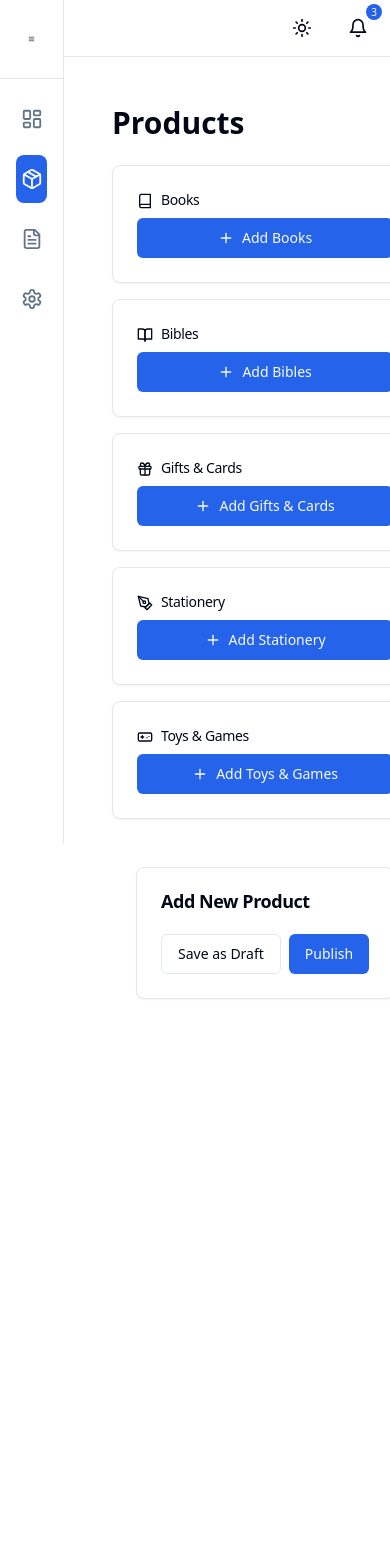
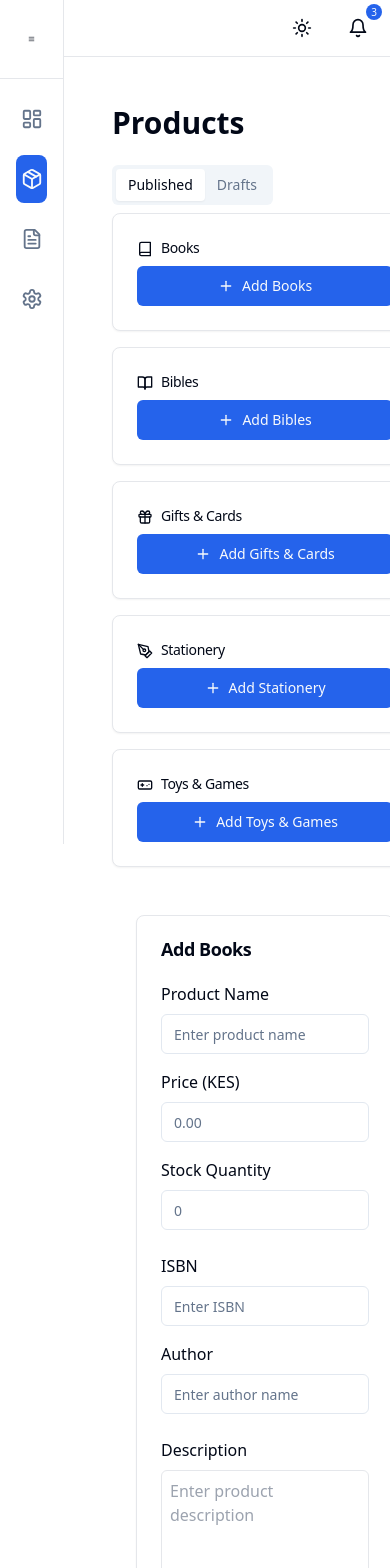
Before and after one commit to arnesssr/Inventra, a React (Vite) app: page /products/books/add in a window 390 px wide. Shown: the top 1568 px of the page. Before the commit the page ends 1071 px from the top, so only its background shows below. Built offline with nearby package versions, Linux system fonts and the light colour scheme.

Commit message:
feat: enhance ProductForm with category-specific fields for books and bibles; implement ProductsList for displaying published products; update routing for improved navigation

```diff
--- a/src/pages/products/ProductForm.tsx
+++ b/src/pages/products/ProductForm.tsx
@@ -1,8 +1,9 @@
 import { useState } from "react"
 import { useNavigate } from "react-router-dom"
 import { Card, CardContent, CardHeader, CardTitle } from "../../components/ui/Card"
+import { Input } from "../../components/ui/Input"
 import { Button } from "../../components/ui/Button"
-import { Input } from "../../components/ui/Input"
+import { Select, SelectContent, SelectItem, SelectTrigger, SelectValue } from "../../components/ui/Select"
 import { useStore } from "../../store/useStore"
 
 interface ProductFormProps {
@@ -12,41 +13,148 @@ interface ProductFormProps {
 export function ProductForm({ category }: ProductFormProps) {
   const navigate = useNavigate()
   const addProduct = useStore(state => state.addProduct)
+
   const [formData, setFormData] = useState({
     name: '',
     category: category || '',
-    price: 0,
-    stock: 0,
+    price: '',
+    stock: '',
+    isbn: '',
+    author: '',
+    version: '',
+    coverType: '',
+    description: '',
     status: 'draft' as const
   })
 
   const handleSubmit = (e: React.FormEvent, status: 'draft' | 'published') => {
     e.preventDefault()
-    addProduct({ ...formData, status })
+    addProduct({
+      ...formData,
+      price: parseFloat(formData.price),
+      stock: parseInt(formData.stock),
+      status
+    })
     navigate('/products')
+  }
+
+  const renderCategoryFields = () => {
+    switch (category) {
+      case 'books':
+        return (
+          <div className="grid gap-4 md:grid-cols-2">
+            <div className="space-y-2">
+              <label>ISBN</label>
+              <Input
+                value={formData.isbn}
+                onChange={e => setFormData({ ...formData, isbn: e.target.value })}
+                placeholder="Enter ISBN"
+              />
+            </div>
+            <div className="space-y-2">
+              <label>Author</label>
+              <Input
+                value={formData.author}
+                onChange={e => setFormData({ ...formData, author: e.target.value })}
+                placeholder="Enter author name"
+              />
+            </div>
+          </div>
+        )
+      case 'bibles':
+        return (
+          <div className="grid gap-4 md:grid-cols-2">
+            <div className="space-y-2">
+              <label>Version</label>
+              <Select value={formData.version} onValueChange={value => setFormData({ ...formData, version: value })}>
+                <SelectTrigger>
+                  <SelectValue placeholder="Select version" />
+                </SelectTrigger>
+                <SelectContent>
+                  <SelectItem value="KJV">King James Version</SelectItem>
+                  <SelectItem value="NIV">New International Version</SelectItem>
+                  <SelectItem value="ESV">English Standard Version</SelectItem>
+                </SelectContent>
+              </Select>
+            </div>
+            <div className="space-y-2">
+              <label>Cover Type</label>
+              <Select value={formData.coverType} onValueChange={value => setFormData({ ...formData, coverType: value })}>
+                <SelectTrigger>
+                  <SelectValue placeholder="Select cover type" />
+                </SelectTrigger>
+                <SelectContent>
+                  <SelectItem value="leather">Leather</SelectItem>
+                  <SelectItem value="hardcover">Hardcover</SelectItem>
+                  <SelectItem value="paperback">Paperback</SelectItem>
+                </SelectContent>
+              </Select>
+            </div>
+          </div>
+        )
+      default:
+        return null
+    }
   }
 
   return (
     <div className="space-y-6 p-6">
       <Card>
         <CardHeader>
-          <CardTitle>Add New Product</CardTitle>
+          <CardTitle>Add {category ? category.charAt(0).toUpperCase() + category.slice(1) : 'New Product'}</CardTitle>
         </CardHeader>
         <CardContent>
-          <form className="space-y-4">
-            {/* Add form fields for name, category, price, stock */}
+          <form className="space-y-6" onSubmit={e => e.preventDefault()}>
+            <div className="grid gap-4 md:grid-cols-2">
+              <div className="space-y-2">
+                <label>Product Name</label>
+                <Input
+                  value={formData.name}
+                  onChange={e => setFormData({ ...formData, name: e.target.value })}
+                  placeholder="Enter product name"
+                  required
+                />
+              </div>
+              <div className="space-y-2">
+                <label>Price (KES)</label>
+                <Input
+                  type="number"
+                  value={formData.price}
+                  onChange={e => setFormData({ ...formData, price: e.target.value })}
+                  placeholder="0.00"
+                  required
+                />
+              </div>
+              <div className="space-y-2">
+                <label>Stock Quantity</label>
+                <Input
+                  type="number"
+                  value={formData.stock}
+                  onChange={e => setFormData({ ...formData, stock: e.target.value })}
+                  placeholder="0"
+                  required
+                />
+              </div>
+            </div>
+
+            {renderCategoryFields()}
+
+            <div className="space-y-2">
+              <label>Description</label>
+              <textarea
+                className="w-full rounded-md border p-2"
+                value={formData.description}
+                onChange={e => setFormData({ ...formData, description: e.target.value })}
+                rows={4}
+                placeholder="Enter product description"
+              />
+            </div>
+
             <div className="flex justify-end gap-2">
-              <Button
-                type="button"
-                variant="outline"
-                onClick={(e) => handleSubmit(e, 'draft')}
-              >
+              <Button variant="outline" onClick={e => handleSubmit(e, 'draft')}>
                 Save as Draft
               </Button>
-              <Button
-                type="button"
-                onClick={(e) => handleSubmit(e, 'published')}
-              >
+              <Button onClick={e => handleSubmit(e, 'published')}>
                 Publish
               </Button>
             </div>
--- /dev/null
+++ b/src/pages/products/ProductsList.tsx
@@ -0,0 +1,35 @@
+import { useStore } from "../../store/useStore"
+import { Table, TableHeader, TableBody, TableRow, TableCell } from "../../components/ui/Table"
+
+export function ProductsList() {
+  const products = useStore(state => state.products.filter(p => p.status === 'published'))
+
+  return (
+    <div className="rounded-md border">
+      <Table>
+        <TableHeader>
+          <TableRow>
+            <TableCell>Name</TableCell>
+            <TableCell>Category</TableCell>
+            <TableCell>Price</TableCell>
+            <TableCell>Stock</TableCell>
+            <TableCell>Status</TableCell>
+          </TableRow>
+        </TableHeader>
+        <TableBody>
+          {products.map((product) => (
+            <TableRow key={product.id}>
+              <TableCell>{product.name}</TableCell>
+              <TableCell>{product.category}</TableCell>
+              <TableCell>KES {product.price.toLocaleString()}</TableCell>
+              <TableCell>{product.stock}</TableCell>
+              <TableCell>
+                <span className="text-green-500">Published</span>
+              </TableCell>
+            </TableRow>
+          ))}
+        </TableBody>
+      </Table>
+    </div>
+  )
+}
--- a/src/pages/products/ProductsPage.tsx
+++ b/src/pages/products/ProductsPage.tsx
@@ -1,7 +1,8 @@
 import { Button } from "../../components/ui/Button"
 import { Plus, Book, BookOpen, Gift, PenTool, Gamepad } from "lucide-react"
-import { useNavigate, Outlet } from "react-router-dom"
+import { useNavigate, Outlet, useLocation } from "react-router-dom"
 import { Card, CardContent, CardHeader, CardTitle } from "../../components/ui/Card"
+import { Tabs, TabsContent, TabsList, TabsTrigger } from "../../components/ui/Tabs"
 
 const categories = [
   { id: 'books', name: 'Books', icon: Book },
@@ -13,6 +14,8 @@ const categories = [
 
 export function ProductsPage() {
   const navigate = useNavigate()
+  const location = useLocation()
+  const isDrafts = location.pathname.includes('/drafts')
 
   return (
     <div className="space-y-6 p-6">
@@ -20,6 +23,14 @@ export function ProductsPage() {
         <h1 className="text-3xl font-bold">Products</h1>
       </div>
 
+      <Tabs defaultValue={isDrafts ? "drafts" : "published"} onValueChange={(value) => {
+        navigate(value === "drafts" ? "/products/drafts" : "/products")
+      }}>
+        <TabsList>
+          <TabsTrigger value="published">Published</TabsTrigger>
+          <TabsTrigger value="drafts">Drafts</TabsTrigger>
+        </TabsList>
+        <TabsContent value="published">
           <div className="grid gap-4 md:grid-cols-2 lg:grid-cols-3">
             {categories.map(({ id, name, icon: Icon }) => (
               <Card key={id}>
@@ -41,6 +52,13 @@ export function ProductsPage() {
               </Card>
             ))}
           </div>
+        </TabsContent>
+        <TabsContent value="drafts">
+          <div className="grid gap-4 md:grid-cols-2 lg:grid-cols-3">
+            {/* Draft products content can be added here */}
+          </div>
+        </TabsContent>
+      </Tabs>
 
       <Outlet />
     </div>
--- a/src/routes.tsx
+++ b/src/routes.tsx
@@ -4,6 +4,7 @@ import { DashboardPage } from './pages/dashboard/DashboardPage'
 import { ProductsPage } from './pages/products/ProductsPage'
 import { DraftsPage } from './pages/products/DraftsPage'
 import { ProductForm } from './pages/products/ProductForm'
+import { ProductsList } from './pages/products/ProductsList'
 
 export function AppRoutes() {
   return (
@@ -11,14 +12,14 @@ export function AppRoutes() {
       <Route element={<RootLayout />}>
         <Route path="/" element={<DashboardPage />} />
         <Route path="/products" element={<ProductsPage />}>
+          <Route index element={<ProductsList />} />
+          <Route path="drafts" element={<DraftsPage />} />
           <Route path="books/add" element={<ProductForm category="books" />} />
           <Route path="bibles/add" element={<ProductForm category="bibles" />} />
           <Route path="gifts/add" element={<ProductForm category="gifts" />} />
           <Route path="stationery/add" element={<ProductForm category="stationery" />} />
           <Route path="toys/add" element={<ProductForm category="toys" />} />
         </Route>
-        <Route path="/products/new" element={<ProductForm />} />
-        <Route path="/drafts" element={<DraftsPage />} />
         <Route path="/settings" element={<div>Settings</div>} />
       </Route>
     </Routes>
```
Lines whose indentation alone changed are shown as unchanged.
